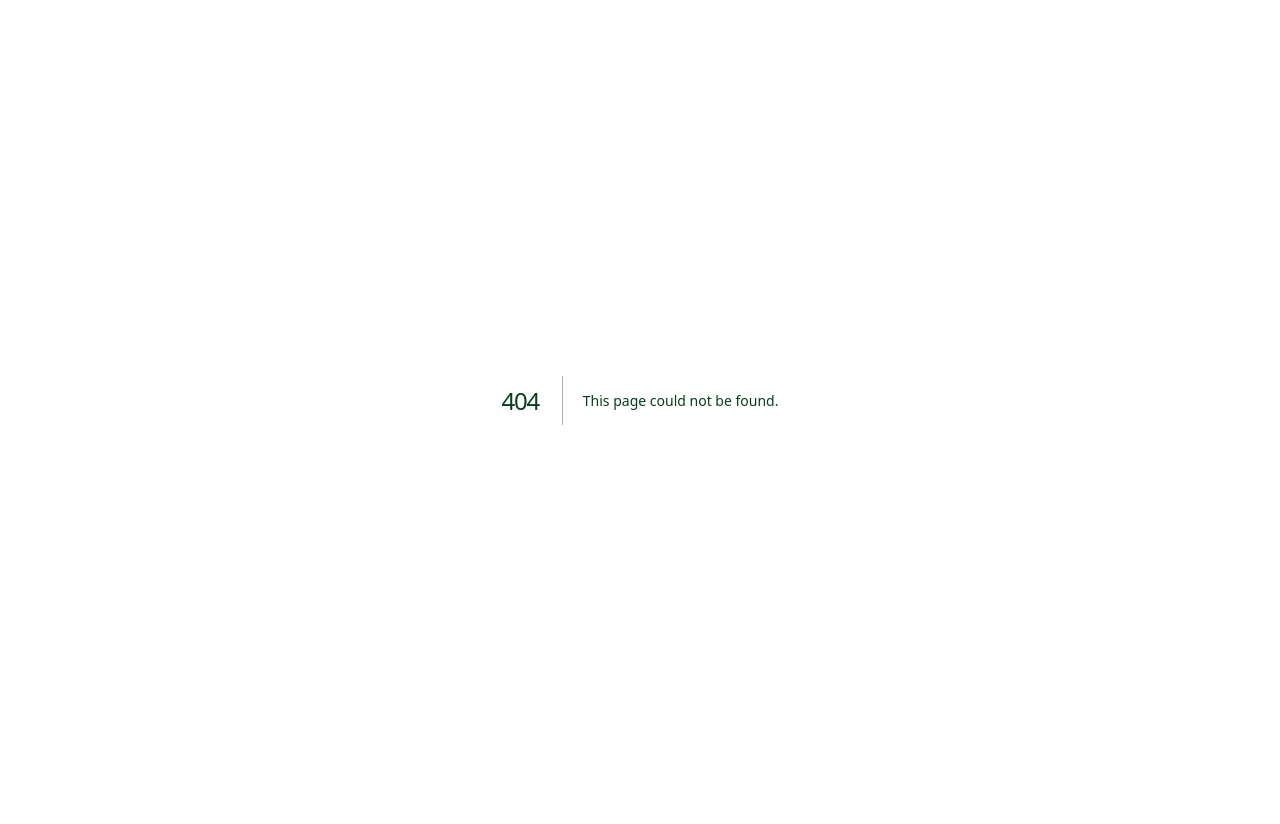
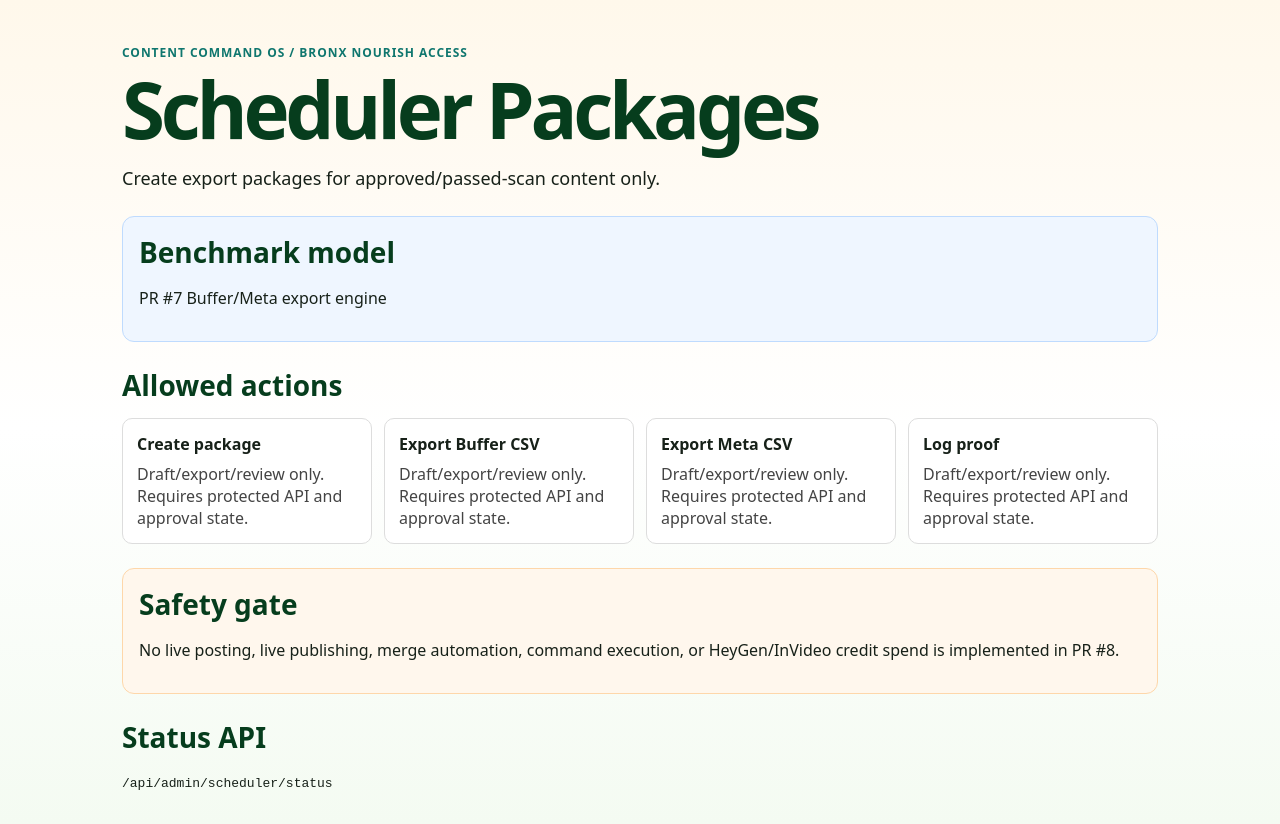
Before and after one commit to XPS-IINTELLIGENCE-SYSTEMS/bronx-nurish-access, a Next.js app: page /admin/scheduler in a window 1280 px wide. Before the commit this address had no page. Before the commit the page ends 800 px from the top, so only its background shows below. Built offline with nearby package versions, Linux system fonts and the light colour scheme.

Commit message:
Add Content Command scheduler page

```diff
--- /dev/null
+++ b/app/admin/scheduler/page.tsx
@@ -0,0 +1,5 @@
+import ContentCommandModulePage from "../content-command-page";
+
+export default function Page() {
+  return <ContentCommandModulePage moduleKey="scheduler" />;
+}
```
